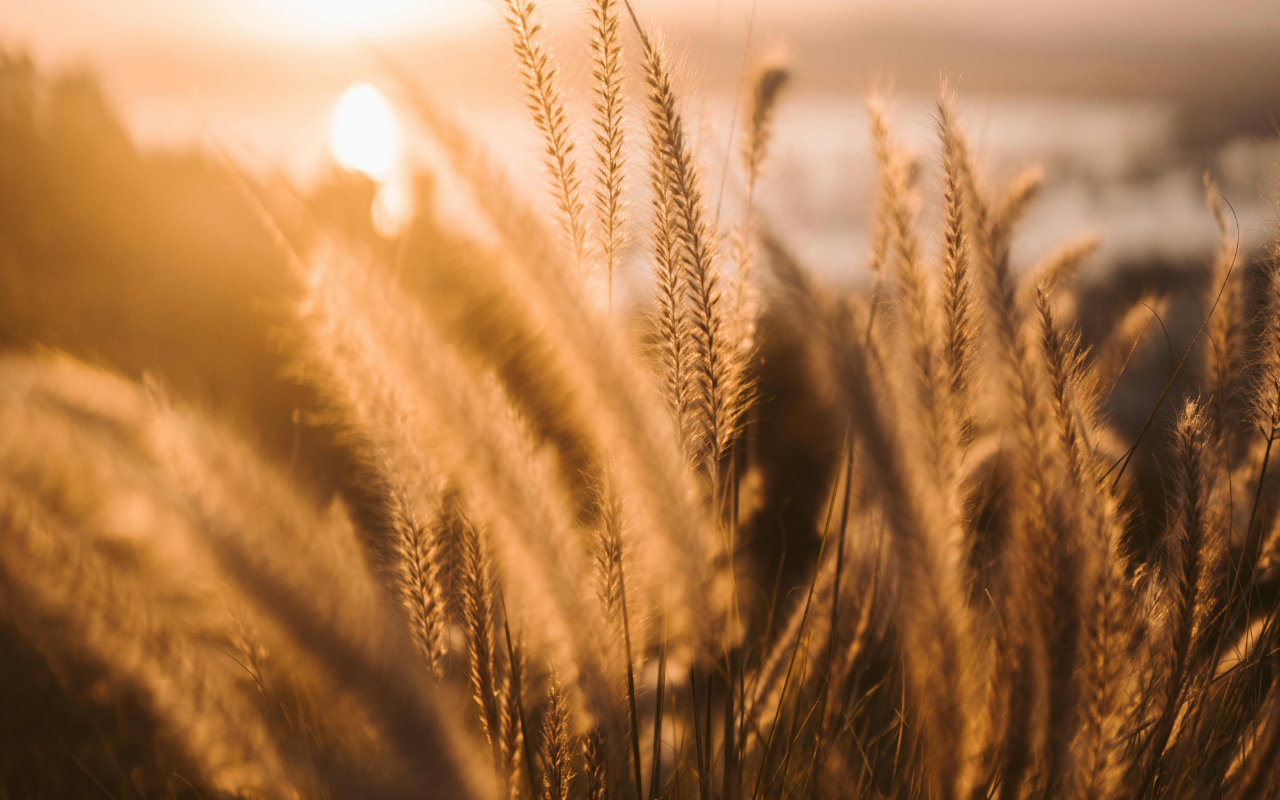
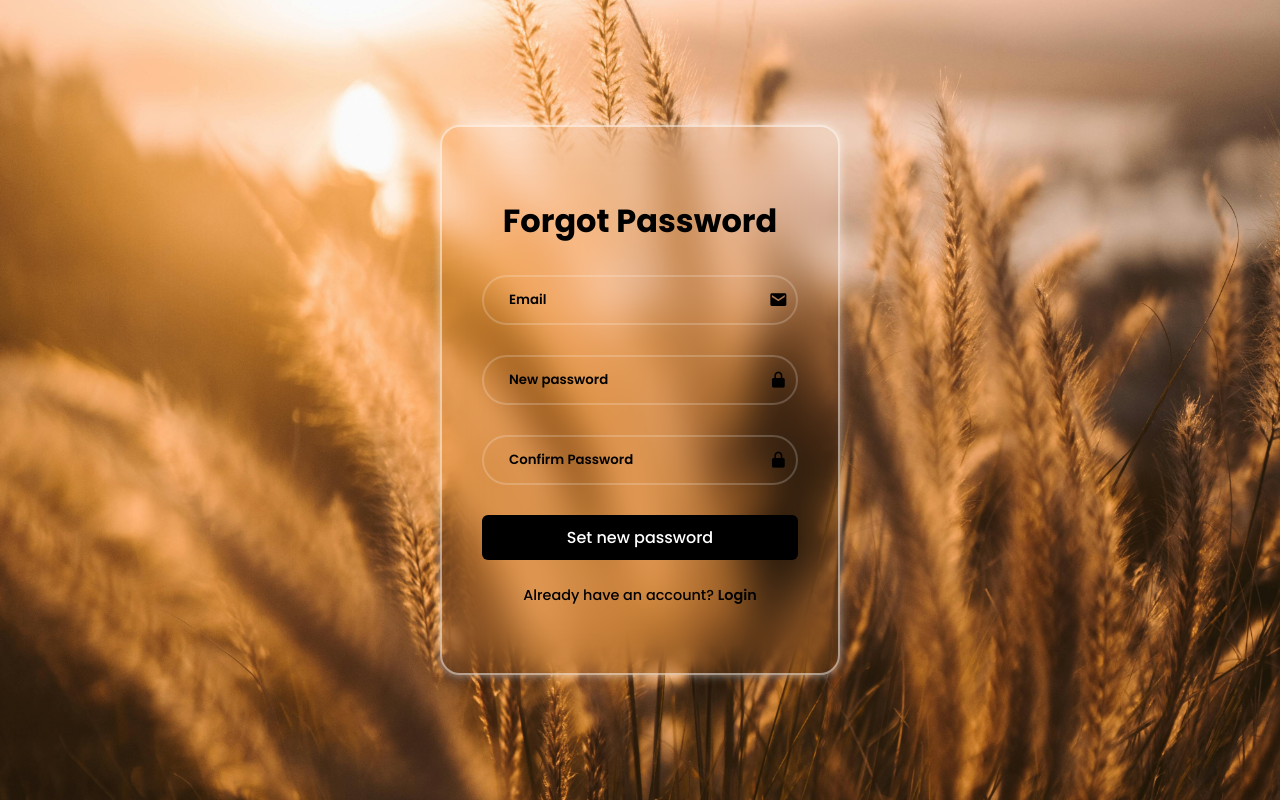
Before and after one commit to Mikael-Kolehmainen/React-Diary-comments, a React (Create React App) app: page /ForgotForm in a window 1280 px wide. Before the commit this address had no page. Built offline with nearby package versions, Linux system fonts and the light colour scheme.

Commit message:
Forgot password form development

```diff
--- a/package.json
+++ b/package.json
@@ -18,7 +18,7 @@
     "react-bootstrap-validation": "^0.1.11",
     "react-dom": "^18.2.0",
     "react-router-dom": "^6.22.3",
-    "react-scripts": "5.0.1",
+    "react-scripts": "^5.0.1",
     "sort-by": "^1.2.0",
     "web-vitals": "^2.1.4"
   },
--- a/src/App.js
+++ b/src/App.js
@@ -1,8 +1,9 @@
+import { AnimatePresence } from "framer-motion";
 import React from "react";
-import { Routes, Route, useLocation } from "react-router-dom";
+import { Route, Routes, useLocation } from "react-router-dom";
+import ForgotForm from "./Sites/ForgotForm";
+import LoginScreen from "./Sites/LoginScreen";
 import StartingScreen from "./Sites/StartingScreen";
-import LoginScreen from "./Sites/LoginScreen";
-import { AnimatePresence } from "framer-motion";
 
 function App() {
   const location = useLocation();
@@ -12,6 +13,7 @@ function App() {
       <Routes location={location} key={location.pathname}>
         <Route path="/" element={<StartingScreen />} />
         <Route path="/Loginscreen" element={<LoginScreen />} />
+        <Route path="/ForgotForm" element={<ForgotForm />} />
       </Routes>
     </AnimatePresence>
   );
--- /dev/null
+++ b/src/Sites/ForgotForm.js
@@ -0,0 +1,54 @@
+import "./styles.css";
+
+function ForgotForm() {
+  return (
+    <div className="wrapperForgot">
+      <div className="form-box login">
+        <h2>Forgot Password</h2>
+        <form action="#">
+          <div className="input-box">
+            <span className="icon">
+              <i className="bx bxs-envelope"></i>
+            </span>
+            <input type="email" placeholder="Email" required></input>
+          </div>
+          <div className="input-box">
+            <span className="icon">
+              <i className="bx bxs-lock-alt"></i>
+            </span>
+            <input
+              type="New password"
+              placeholder="New password"
+              required
+            ></input>
+          </div>
+
+          <div className="input-box">
+            <span className="icon">
+              <i className="bx bxs-lock-alt"></i>
+            </span>
+            <input
+              type="Confirm password"
+              placeholder="Confirm Password"
+              required
+            ></input>
+          </div>
+
+          <button type="submit" className="btn">
+            Set new password
+          </button>
+          <div className="login-register">
+            <p>
+              Already have an account?{" "}
+              <a href="#" className="register-link">
+                Login
+              </a>
+            </p>
+          </div>
+        </form>
+      </div>
+    </div>
+  );
+}
+
+export default ForgotForm;
--- a/src/Sites/LoginScreen.js
+++ b/src/Sites/LoginScreen.js
@@ -3,11 +3,9 @@ import "./styles.css";
 
 function LoginScreen() {
   const [isActive, setIsActive] = useState(false); // false means not active, true means active
-  const [forgotActive, setForgotActive] = useState(false); // For forgot password section
 
   const toggleActive = () => {
     setIsActive(!isActive); // Toggle the active state
-    setForgotActive(false);
   };
 
   return (
@@ -34,7 +32,7 @@ function LoginScreen() {
             </label>
             <div className="forgot">
               <p>
-                <a href="#" onClick={toggleActive} className="forgot-link">
+                <a href="#" className="forgot-link">
                   Forgot password?
                 </a>
               </p>
@@ -94,35 +92,6 @@ function LoginScreen() {
           </div>
         </form>
       </div>
-
-      <div className={`form-box forgot ${forgotActive ? "active" : ""}`}>
-        <h2>Enter your email</h2>
-        <form action="#">
-          <div className="input-box">
-            <span className="icon">
-              <i className="bx bxs-user"></i>
-            </span>
-            <input type="saefsf" placeholder="rdfdrsf" required></input>
-          </div>
-          <div className="input-box">
-            <span className="icon">
-              <i className="bx bxs-envelope"></i>
-            </span>
-            <input type="email" placeholder="Email" required></input>
-          </div>
-          <button type="submit" className="btn">
-            Send
-          </button>
-          <div className="login-register">
-            <p>
-              Don't have an account?{" "}
-              <a href="#" onClick={toggleActive} className="login-link">
-                Login
-              </a>
-            </p>
-          </div>
-        </form>
-      </div>
     </div>
   );
 }
--- a/src/Sites/styles.css
+++ b/src/Sites/styles.css
@@ -52,6 +52,28 @@ body {
   background-position: center;
 }
 
+.wrapperForgot {
+  position: relative;
+  width: 400px;
+  height: 550px;
+  background: transparent;
+  border: 2px solid rgba(255, 255, 255, 0.5);
+  border-radius: 20px;
+  backdrop-filter: blur(20px);
+  box-shadow: 0 0 10px rgba(255, 255, 255, 0.5);
+  display: flex;
+  overflow: hidden;
+  transition: height 0.2s ease;
+}
+
+.wrapperForgot .form-box {
+  position: relative;
+  width: 100%;
+  padding: 40px;
+  height: 50px;
+  margin: 30px 0;
+}
+
 .wrapper {
   position: relative;
   width: 400px;
@@ -70,17 +92,6 @@ body {
   color: black;
   text-decoration: none;
   font-weight: 600;
-}
-
-.wrapper .form-box.forgot {
-  position: absolute;
-  transition: none;
-  transform: translateY(400px);
-}
-
-.wrapper.active .form-box.forgot {
-  transition: transform 0.18s ease;
-  transform: translateX(0);
 }
 
 .wrapper .form-box.login {
```
Also changed, not shown: src/script.js (added), 1 other file (tests, documents, lock files or other folders).
